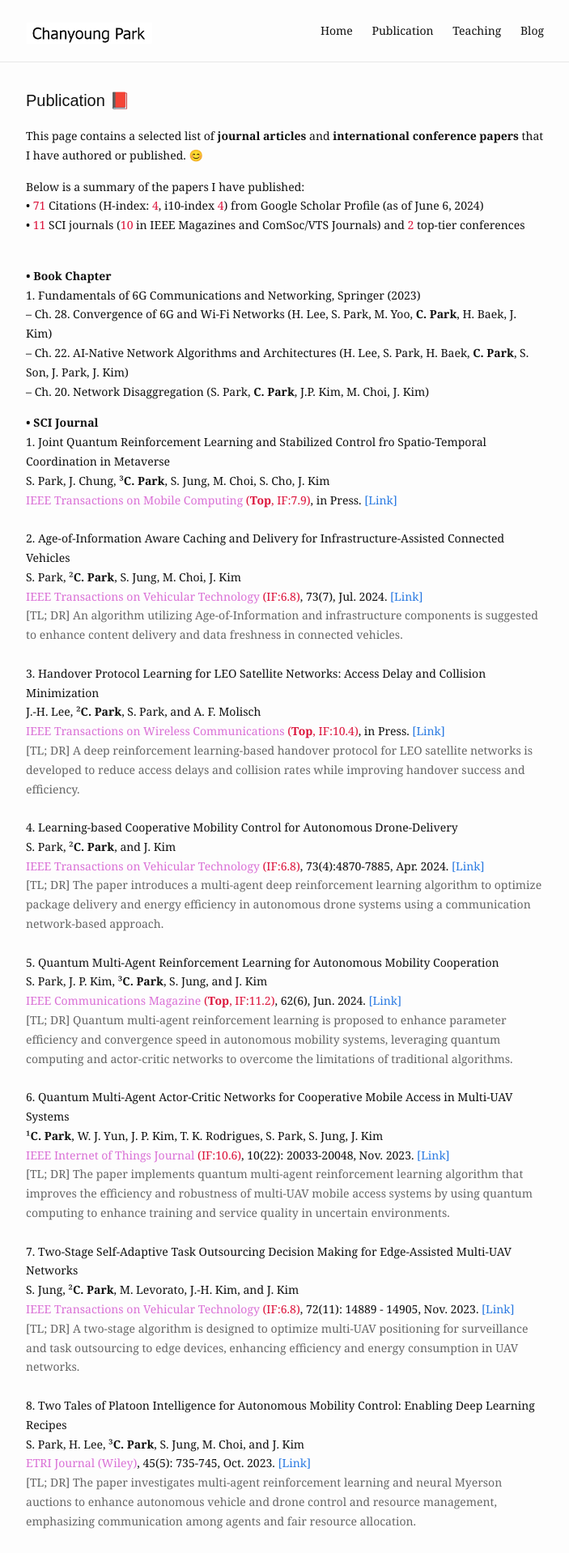
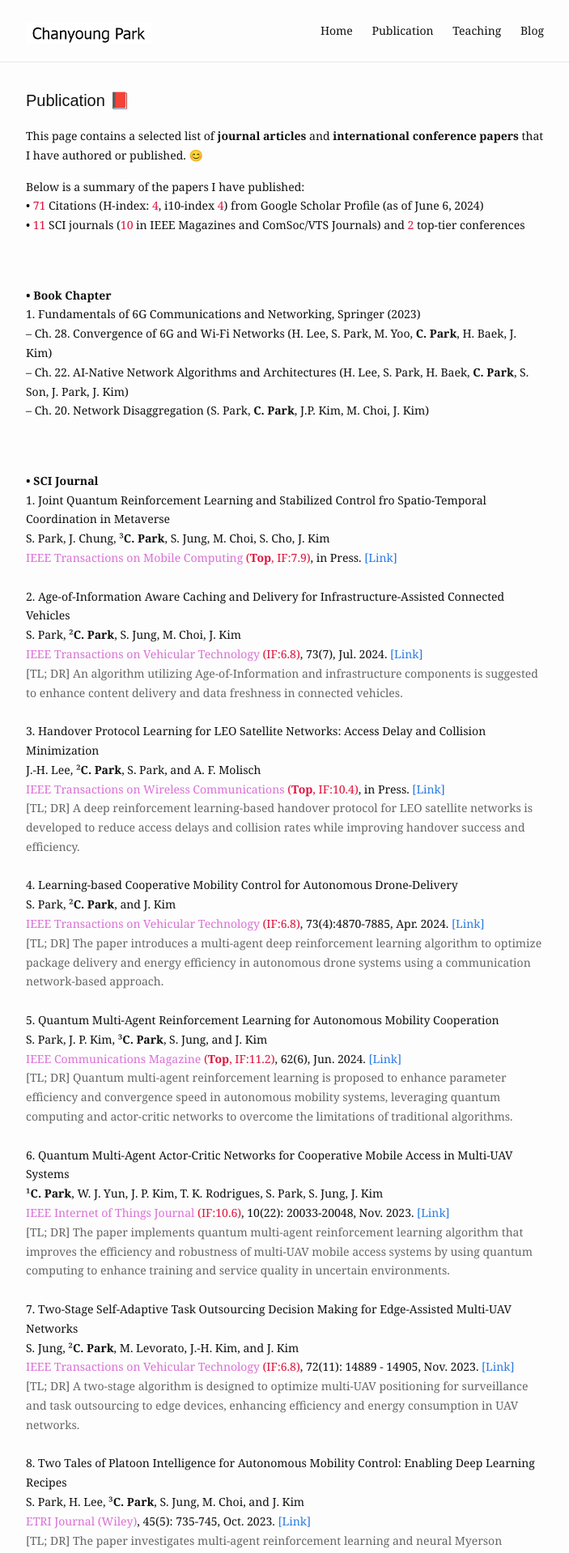
Before and after one commit to cosdeneb/cosdeneb.github.io, a Jekyll site: the page built from publication.md, in a window 1280 px wide. Shown: the top 1918 px of the page at 81% size, without its empty margins (288-991 px from the left). Built offline with Jekyll 4.4.1, drawn with Linux system fonts in a browser that asks for light colours.

Commit message:
Update publication.md

```diff
--- a/publication.md
+++ b/publication.md
@@ -7,17 +7,19 @@ slug: /publication
 This page contains a selected list of <b>journal articles</b> and <b>international conference papers</b> that I have authored or published. 😊
 <br/>
 
+<p>
 Below is a summary of the papers I have published: <br/>
 • <font color='#dc143c'>71</font> Citations (H-index: <font color='#dc143c'>4</font>, i10-index <font color='#dc143c'>4</font>) from Google Scholar Profile (as of June 6, 2024) <br/>
 • <font color='#dc143c'>11</font> SCI journals (<font color='#dc143c'>10</font> in IEEE Magazines and ComSoc/VTS Journals) and <font color='#dc143c'>2</font> top-tier conferences <br/>
-<br/>
+<br/><br/>
+</p>
 
 <p>
   <b>• Book Chapter</b> <br/>
   1. Fundamentals of 6G Communications and Networking, Springer (2023) <br/>
   – Ch. 28. Convergence of 6G and Wi-Fi Networks (H. Lee, S. Park, M. Yoo, <b>C. Park</b>, H. Baek, J. Kim) <br/>
   – Ch. 22. AI-Native Network Algorithms and Architectures (H. Lee, S. Park, H. Baek, <b>C. Park</b>, S. Son, J. Park, J. Kim) <br/>
-  – Ch. 20. Network Disaggregation (S. Park, <b>C. Park</b>, J.P. Kim, M. Choi, J. Kim) <br/>
+  – Ch. 20. Network Disaggregation (S. Park, <b>C. Park</b>, J.P. Kim, M. Choi, J. Kim) <br/><br/><br/>
 </p>
 
 <p>
```
